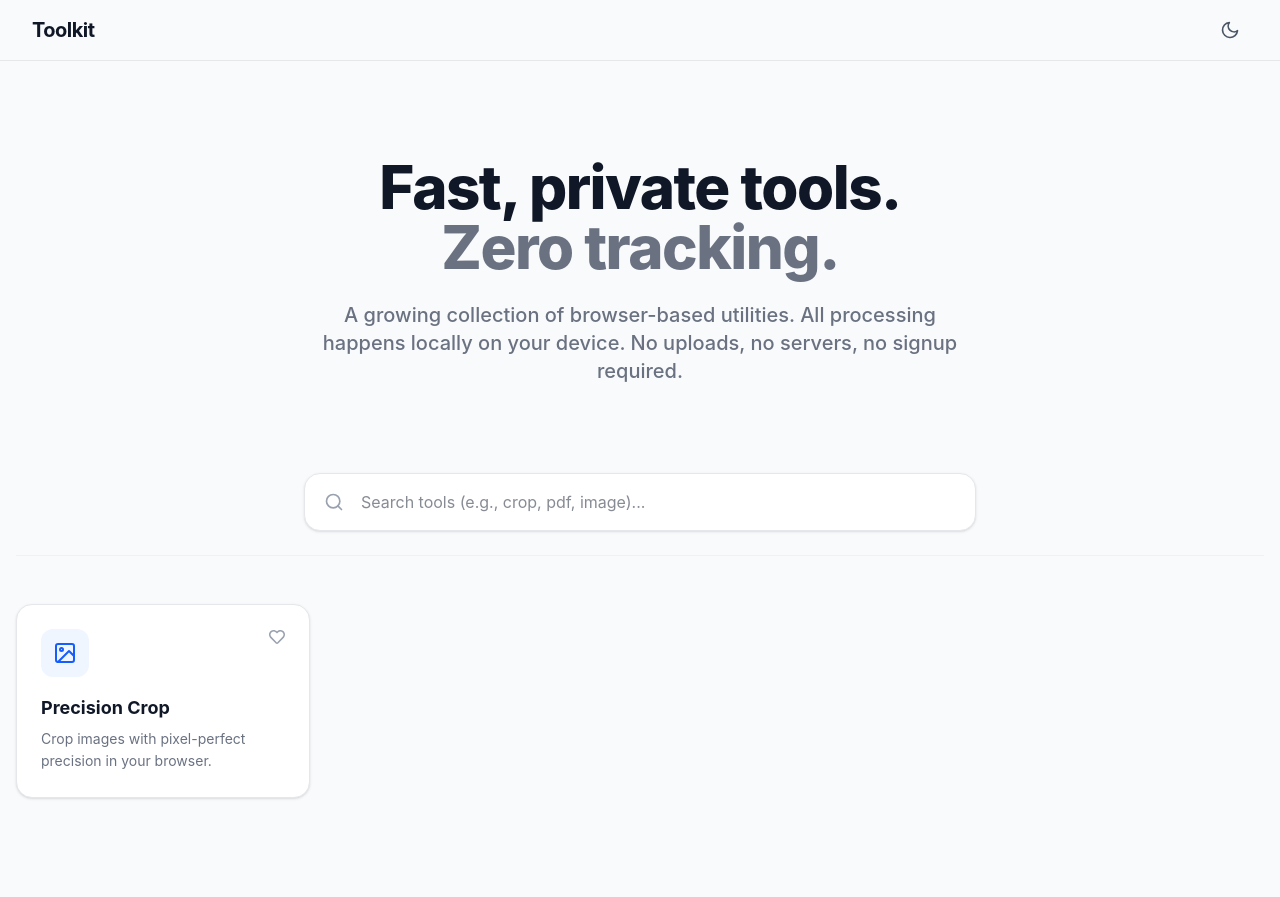
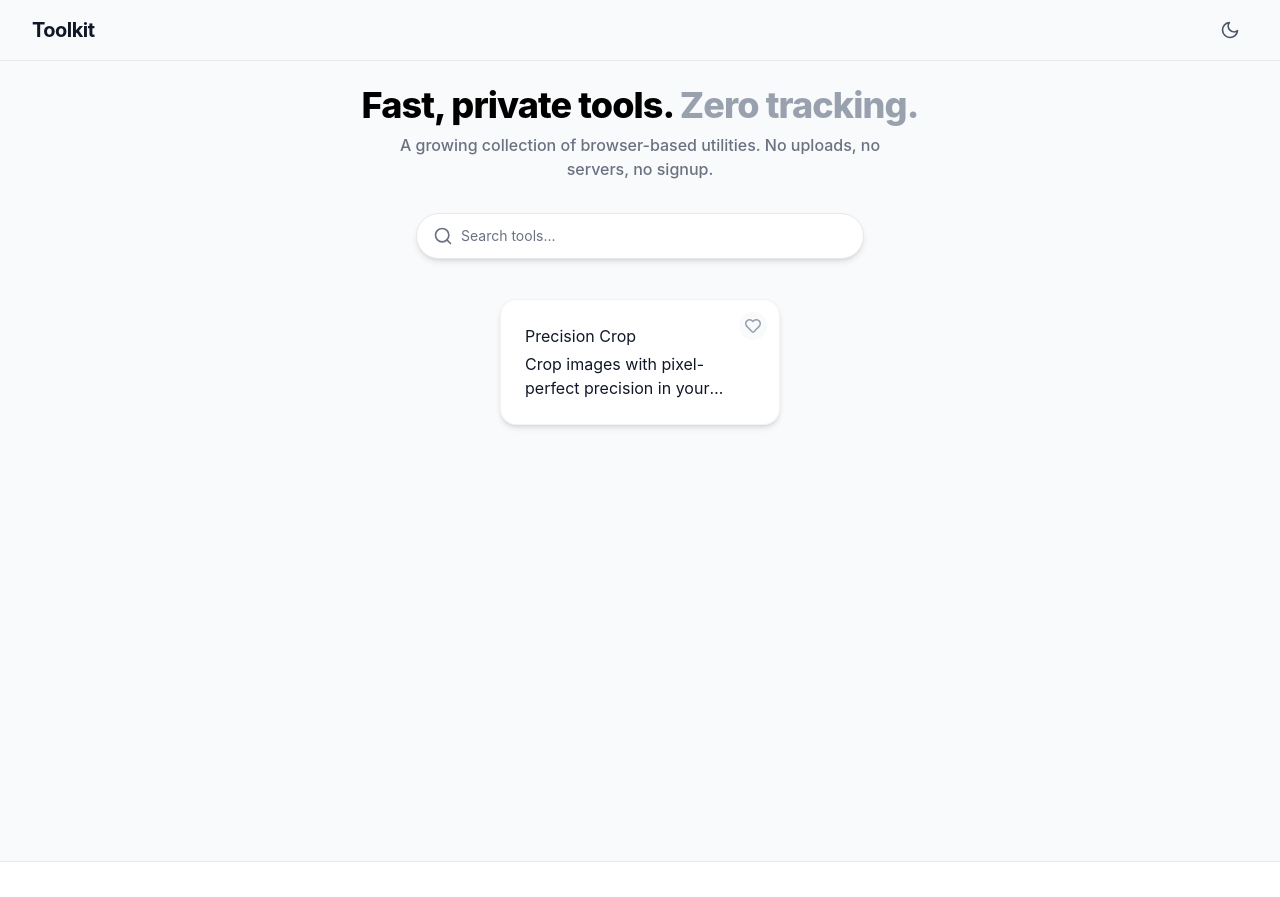
Before and after one commit to thepabitrams/toolkit, an Astro site: page / in a window 1280 px wide. Shown: the top 897 px of the page. Built offline with nearby package versions, Linux system fonts and the light colour scheme; Astro itself is replaced by a stand-in of ours.

Commit message:
style: tighten hero spacing only

```diff
--- a/src/_pages/home/Home.astro
+++ b/src/_pages/home/Home.astro
@@ -1,6 +1,6 @@
 ---
 import BaseLayout from '../../layouts/BaseLayout.astro';
-import ToolExplorer from './ui/ToolExplorer.tsx';
+import { ToolHub } from './ui/ToolHub.tsx';
 ---
 <BaseLayout
   title="Toolkit by Pabitra Mohan Singh"
@@ -9,17 +9,16 @@ import ToolExplorer from './ui/ToolExplorer.tsx';
 >
   <div class="min-h-screen bg-gray-50 dark:bg-gray-950 pb-24">
 
-    <section class="pt-24 pb-16 px-4 text-center">
-      <h1 class="text-4xl md:text-6xl font-extrabold tracking-tight text-gray-900 dark:text-white mb-6">
-        Fast, private tools. <br class="hidden sm:block" />
-        <span class="text-gray-500 dark:text-gray-400">Zero tracking.</span>
+    <section class="pt-6 pb-4 px-4 text-center flex flex-col items-center">
+      <h1 class="text-3xl md:text-4xl font-extrabold tracking-tight text-black dark:text-white mb-2 max-w-2xl">
+        Fast, private tools. <span class="text-gray-400 dark:text-gray-500">Zero tracking.</span>
       </h1>
-      <p class="text-lg md:text-xl text-gray-500 dark:text-gray-400 max-w-2xl mx-auto font-medium">
-        A growing collection of browser-based utilities. All processing happens locally on your device. No uploads, no servers, no signup required.
+      <p class="text-base text-gray-500 dark:text-gray-400 max-w-lg mx-auto font-medium">
+        A growing collection of browser-based utilities. No uploads, no servers, no signup.
       </p>
     </section>
 
-    <ToolExplorer client:load />
+    <ToolHub client:load />
 
   </div>
 </BaseLayout>
--- a/src/_pages/home/ui/Search.tsx
+++ b/src/_pages/home/ui/Search.tsx
@@ -1,29 +1,69 @@
 import { FiSearch } from 'react-icons/fi';
+import { Motion } from '@/core/motion/motion';
+import { searchMotion } from '@/core/motion/compositions/searchMotion';
 
-interface SearchProperties {
-  searchQuery: string;
-  onSearchChange: (query: string) => void;
-  placeholderText?: string;
+interface SearchProps {
+  value: string;
+  onChange: (value: string) => void;
+  placeholder?: string;
+  offset?: string;
 }
 
 export function Search({
-  searchQuery,
-  onSearchChange,
-  placeholderText = 'Search tools...',
-}: SearchProperties) {
+  value,
+  onChange,
+  placeholder = 'Search tools...',
+  offset = 'top-[60px]'
+}: SearchProps) {
   return (
-    <div className="relative w-full max-w-2xl mx-auto group">
-      <FiSearch
-        className="absolute left-5 top-1/2 -translate-y-1/2 text-gray-400 transition-colors duration-200 group-focus-within:text-blue-500"
-        size={20}
-      />
-      <input
-        type="text"
-        value={searchQuery}
-        onChange={(event) => onSearchChange(event.target.value)}
-        placeholder={placeholderText}
-        className="w-full pl-14 pr-6 py-4 bg-white dark:bg-gray-900 text-gray-900 dark:text-white border border-gray-200 dark:border-gray-800 rounded-2xl shadow-sm outline-none transition-all duration-200 focus:border-blue-500 focus:ring-4 focus:ring-blue-500/10"
-      />
+    <div className={`sticky ${offset} z-40 py-4`}>
+      <div className="flex justify-center">
+        <div className="relative w-full max-w-md group">
+          <Motion
+            preset={searchMotion}
+            as="div"
+            className={`
+              relative w-full
+              rounded-full
+              overflow-hidden
+              bg-white dark:bg-gray-800
+              border border-gray-200 dark:border-gray-700
+              hover:border-gray-300 dark:hover:border-gray-600
+              focus-within:border-blue-500
+              focus-within:ring-2 focus-within:ring-blue-500/20
+            `}
+          >
+            <FiSearch
+              className={`
+                absolute left-4 top-1/2 -translate-y-1/2
+                w-5 h-5
+                text-gray-500 dark:text-gray-400
+                transition-colors duration-200
+                group-hover:text-blue-500 dark:group-hover:text-blue-400
+                group-focus-within:text-blue-500 dark:group-focus-within:text-blue-400
+                pointer-events-none
+                z-10
+              `}
+            />
+            <input
+              type="text"
+              value={value}
+              onChange={(e) => onChange(e.target.value)}
+              placeholder={placeholder}
+              className={`
+                w-full pl-11 pr-4 py-3
+                bg-transparent
+                text-sm
+                text-gray-900 dark:text-white
+                placeholder:text-gray-500 dark:placeholder:text-gray-400
+                outline-none
+                border-none
+                focus:ring-0
+              `}
+            />
+          </Motion>
+        </div>
+      </div>
     </div>
   );
 }
--- a/src/_pages/home/ui/ToolCard.tsx
+++ b/src/_pages/home/ui/ToolCard.tsx
@@ -1,60 +1,156 @@
-import { memo } from 'react';
+import { memo, useRef, useState, useEffect } from 'react';
 import { useToolStore } from '@/shared/store/toolStore';
 import { FaHeart, FaRegHeart } from 'react-icons/fa';
-import { FiImage, FiFileText, FiFolder } from 'react-icons/fi';
 import type { ToolConfig } from '@/config/tools';
+import { Motion } from '@/core/motion/motion';
+import { toolCardGridMotion, toolCardListMotion } from '@/core/motion/compositions/toolCardMotion';
+import { marqueeSwing } from '@/core/motion/presets/marqueeSwing';
+import { injectKeyframes } from '@/core/motion/core/injection/keyframes';
 
-interface ToolCardProperties {
-  toolMetadata: ToolConfig;
+interface ToolCardProps {
+  tool: ToolConfig;
+  variant?: 'grid' | 'list';
+  onToolSelect?: (toolSlug: string) => void;
+  onToolHover?: (toolSlug: string) => void;
+  isLoading?: boolean;
 }
 
-export const ToolCard = memo(function ToolCard({ toolMetadata }: ToolCardProperties) {
+export const ToolCard = memo(function ToolCard({
+  tool,
+  variant = 'grid',
+  onToolSelect,
+  onToolHover,
+  isLoading,
+}: ToolCardProps) {
   const { favorites, toggleFavorite, incrementUsage } = useToolStore();
-  const isFavorite = favorites.includes(toolMetadata.slug);
+  const isFavorite = favorites.includes(tool.slug);
 
-  const handleFavoriteToggle = (event: React.MouseEvent) => {
-    event.preventDefault();
-    event.stopPropagation();
-    toggleFavorite(toolMetadata.slug);
+  const handleClick = () => {
+    incrementUsage(tool.slug);
+
+    if (onToolSelect) {
+      onToolSelect(tool.slug);
+    } else {
+      window.location.href = `/${tool.slug}`;
+    }
   };
 
-  const handleCardClick = () => {
-    incrementUsage(toolMetadata.slug);
+  const handleFavorite = (e: React.MouseEvent) => {
+    e.stopPropagation();
+    toggleFavorite(tool.slug);
   };
 
-  const CategoryIcon =
-    toolMetadata.category === 'media' ? FiImage :
-    toolMetadata.category === 'productivity' ? FiFileText : FiFolder;
+  const textRef = useRef<HTMLHeadingElement>(null);
+  const [isOverflowing, setIsOverflowing] = useState(false);
+
+  const injectedRef = useRef(false);
+  useEffect(() => {
+    if (!injectedRef.current) {
+      injectKeyframes(marqueeSwing.name, marqueeSwing.keyframes);
+      injectedRef.current = true;
+    }
+  }, []);
+
+  useEffect(() => {
+    if (textRef.current) {
+      setIsOverflowing(textRef.current.scrollWidth > textRef.current.clientWidth);
+    }
+  }, [tool.name]);
+
+  if (variant === 'list') {
+    return (
+      <Motion
+        preset={toolCardListMotion}
+        as="div"
+        className={`flex items-center gap-3 px-4 py-2 rounded-lg cursor-pointer select-none transition-opacity ${
+          isLoading ? 'opacity-50 cursor-wait' : ''
+        }`}
+        onClick={handleClick}
+        onMouseEnter={() => onToolHover?.(tool.slug)}
+      >
+        <div className="flex-1 min-w-0 overflow-hidden">
+          {isOverflowing ? (
+            <div
+              className="text-sm font-medium text-gray-800 dark:text-gray-200 whitespace-nowrap inline-block"
+              style={{ animation: 'marquee-swing 4s ease-in-out infinite' }}
+            >
+              {tool.name}
+            </div>
+          ) : (
+            <div
+              ref={textRef}
+              className="text-sm font-medium text-gray-800 dark:text-gray-200 whitespace-nowrap"
+            >
+              {tool.name}
+            </div>
+          )}
+        </div>
+        <button
+          onClick={handleFavorite}
+          className="text-gray-400 hover:text-red-500 transition-colors flex-shrink-0"
+          aria-label="Toggle favorite"
+        >
+          {isFavorite ? (
+            <FaHeart className="text-red-500 w-3.5 h-3.5" />
+          ) : (
+            <FaRegHeart className="w-3.5 h-3.5" />
+          )}
+        </button>
+      </Motion>
+    );
+  }
 
   return (
-    <a
-      href={`/${toolMetadata.slug}`}
-      onClick={handleCardClick}
-      className="group relative flex flex-col p-6 bg-white dark:bg-gray-900 rounded-2xl border border-gray-200 dark:border-gray-800 shadow-sm transition-all duration-300 hover:-translate-y-1 hover:shadow-xl dark:hover:border-gray-700 h-full"
+    <Motion
+      preset={toolCardGridMotion}
+      as="div"
+      className={`
+        w-full max-w-[280px] mx-auto
+        cursor-pointer select-none
+        bg-white dark:bg-gray-900
+        rounded-2xl
+        border border-gray-200/50 dark:border-gray-800/50
+        overflow-hidden
+        transition-opacity
+        ${isLoading ? 'opacity-50 cursor-wait' : ''}
+      `}
+      onClick={handleClick}
+      onMouseEnter={() => onToolHover?.(tool.slug)}
     >
+      <div className="relative p-6">
         <button
-        onClick={handleFavoriteToggle}
-        className="absolute top-4 right-4 p-2 rounded-full text-gray-400 hover:bg-red-50 dark:hover:bg-red-950/30 transition-colors z-10"
+          onClick={handleFavorite}
+          className="absolute top-3 right-3 p-1.5 rounded-full bg-gray-50 dark:bg-gray-800 hover:bg-gray-200 dark:hover:bg-gray-700 transition-colors z-10"
           aria-label="Toggle favorite"
         >
           {isFavorite ? (
             <FaHeart className="text-red-500 w-4 h-4" />
           ) : (
-          <FaRegHeart className="w-4 h-4 group-hover:text-red-400 transition-colors" />
+            <FaRegHeart className="text-gray-400 group-hover:text-red-400 w-4 h-4 transition-colors" />
           )}
         </button>
 
-      <div className="mb-5 inline-flex items-center justify-center w-12 h-12 rounded-xl bg-blue-50 dark:bg-blue-900/20 text-blue-600 dark:text-blue-400">
-        <CategoryIcon size={24} />
+        <div className="pr-8 overflow-hidden">
+          {isOverflowing ? (
+            <div
+              className="tool-title mb-1 whitespace-nowrap inline-block"
+              style={{ animation: 'marquee-swing 4s ease-in-out infinite' }}
+            >
+              {tool.name}
+            </div>
+          ) : (
+            <h3 ref={textRef} className="tool-title mb-1 whitespace-nowrap">
+              {tool.name}
+            </h3>
+          )}
         </div>
 
-      <h3 className="text-lg font-bold text-gray-900 dark:text-white mb-2 pr-6 leading-tight line-clamp-1">
-        {toolMetadata.name}
-      </h3>
-
-      <p className="text-sm text-gray-500 dark:text-gray-400 line-clamp-2 leading-relaxed grow">
-        {toolMetadata.seoDescription}
+        <p className="tool-description line-clamp-2">
+          {tool.seoDescription}
         </p>
-    </a>
+      </div>
+    </Motion>
   );
 });
+
+ToolCard.displayName = 'ToolCard';
--- /dev/null
+++ b/src/_pages/home/ui/ToolCatalog.tsx
@@ -0,0 +1,102 @@
+import { ToolCard } from './ToolCard';
+import { Grid } from '@/shared/ui/Grid';
+import type { ToolConfig } from '@/config/tools';
+
+interface ToolCatalogProps {
+  tools: ToolConfig[];
+  variant: 'grid' | 'list';
+  loading: boolean;
+  currentToolId: string | null;
+  onToolSelect?: (toolSlug: string) => void;
+  onToolHover?: (toolSlug: string) => void;
+  loadingToolId?: string | null;
+}
+
+const SkeletonCard = () => (
+  <div className="bg-white dark:bg-gray-900 rounded-2xl p-6 shadow-xs border border-gray-200/50 dark:border-gray-800/50 animate-pulse w-full max-w-[280px] mx-auto">
+    <div className="w-7 h-7 rounded-full bg-gray-200 dark:bg-gray-700 ml-auto mb-4" />
+    <div className="h-5 bg-gray-200 dark:bg-gray-700 rounded w-3/4 mb-1" />
+    <div className="h-4 bg-gray-200 dark:bg-gray-700 rounded w-full mb-1" />
+    <div className="h-4 bg-gray-200 dark:bg-gray-700 rounded w-2/3" />
+  </div>
+);
+
+const SkeletonRow = () => (
+  <div className="flex items-center gap-3 px-4 py-2 rounded-lg animate-pulse">
+    <div className="flex-1 h-4 bg-gray-200 dark:bg-gray-700 rounded w-3/4" />
+    <div className="w-5 h-5 rounded-full bg-gray-200 dark:bg-gray-700" />
+  </div>
+);
+
+export function ToolCatalog({
+  tools,
+  variant,
+  loading,
+  currentToolId,
+  onToolSelect,
+  onToolHover,
+  loadingToolId,
+}: ToolCatalogProps) {
+  if (loading) {
+    if (variant === 'list') {
+      return (
+        <div className="space-y-1">
+          {[...Array(8)].map((_, i) => <SkeletonRow key={i} />)}
+        </div>
+      );
+    }
+    return (
+      <Grid minCardWidth={200} gap={16} className="pt-6">
+        {[...Array(12)].map((_, i) => <SkeletonCard key={i} />)}
+      </Grid>
+    );
+  }
+
+  if (tools.length === 0) {
+    return (
+      <div className="text-center py-12 text-gray-500 dark:text-gray-400">
+        <p className="text-lg">No tools found. Try a different search.</p>
+      </div>
+    );
+  }
+
+  if (variant === 'list') {
+    return (
+      <div className="space-y-1">
+        {tools.map((tool) => (
+          <div
+            key={tool.slug}
+            className={`rounded-lg transition-colors ${
+              currentToolId === tool.slug
+                ? 'bg-blue-50 dark:bg-blue-900/30 border-l-4 border-blue-500'
+                : ''
+            }`}
+          >
+            <ToolCard
+              tool={tool}
+              variant="list"
+              onToolSelect={onToolSelect}
+              onToolHover={onToolHover}
+              isLoading={loadingToolId === tool.slug}
+            />
+          </div>
+        ))}
+      </div>
+    );
+  }
+
+  return (
+    <Grid minCardWidth={200} gap={16} className="pt-6">
+      {tools.map((tool) => (
+        <ToolCard
+          key={tool.slug}
+          tool={tool}
+          variant="grid"
+          onToolSelect={onToolSelect}
+          onToolHover={onToolHover}
+          isLoading={loadingToolId === tool.slug}
+        />
+      ))}
+    </Grid>
+  );
+}
--- a/src/_pages/home/ui/ToolExplorer.tsx
+++ /dev/null
@@ -1,85 +0,0 @@
-import { useState, useDeferredValue } from 'react';
-import { tools as allTools } from '@/config/tools';
-import { ToolCard } from './ToolCard';
-import { Search } from './Search';
-import { useToolStore } from '@/shared/store/toolStore';
-
-const TOOLS_PER_PAGE = 50;
-
-export default function ToolExplorer() {
-  const [searchQuery, setSearchQuery] = useState('');
-  const [visibleCount, setVisibleCount] = useState(TOOLS_PER_PAGE);
-  const deferredSearchQuery = useDeferredValue(searchQuery);
-  const { favorites, usageCounts } = useToolStore();
-
-  // 1. INLINE SORTING LOGIC
-  const sortedTools = [...allTools].sort((toolA, toolB) => {
-    const isFavA = favorites.includes(toolA.slug) ? 1 : 0;
-    const isFavB = favorites.includes(toolB.slug) ? 1 : 0;
-    if (isFavA !== isFavB) return isFavB - isFavA;
-
-    const usageA = usageCounts[toolA.slug] || 0;
-    const usageB = usageCounts[toolB.slug] || 0;
-    if (usageA !== usageB) return usageB - usageA;
-
-    return toolA.name.localeCompare(toolB.name);
-  });
-
-  // 2. FILTERING LOGIC
-  const filteredTools = sortedTools.filter((tool) => {
-    if (!deferredSearchQuery) return true;
-    const normalizedQuery = deferredSearchQuery.toLowerCase();
-    return (
-      tool.name.toLowerCase().includes(normalizedQuery) ||
-      tool.seoDescription.toLowerCase().includes(normalizedQuery)
-    );
-  });
-
-  const visibleTools = filteredTools.slice(0, visibleCount);
-  const hasMore = visibleCount < filteredTools.length;
-
-  const handleSearchChange = (value: string) => {
-    setSearchQuery(value);
-    setVisibleCount(TOOLS_PER_PAGE);
-  };
-
-  return (
-    <div className="max-w-7xl mx-auto px-4 pb-24">
-      {/* Fixed top-[60px] to top-15 */}
-      <div className="sticky top-15 z-40 bg-gray-50/90 dark:bg-gray-950/90 backdrop-blur-md py-6 px-4 border-b border-gray-200/50 dark:border-gray-800/50 mb-12 flex justify-center">
-        <Search
-          searchQuery={searchQuery}
-          onSearchChange={handleSearchChange}
-          placeholderText="Search tools (e.g., crop, pdf, image)..."
-        />
-      </div>
-
-      {filteredTools.length === 0 ? (
-        <div className="text-center py-20">
-          <p className="text-gray-500 dark:text-gray-400 text-lg">
-            No tools found matching "{searchQuery}".
-          </p>
-        </div>
-      ) : (
-        <>
-          <div className="grid grid-cols-1 sm:grid-cols-2 md:grid-cols-3 lg:grid-cols-4 gap-6">
-            {visibleTools.map((tool) => (
-              <ToolCard key={tool.slug} toolMetadata={tool} />
-            ))}
-          </div>
-
-          {hasMore && (
-            <div className="mt-12 flex justify-center">
-              <button
-                onClick={() => setVisibleCount((prev) => prev + TOOLS_PER_PAGE)}
-                className="px-8 py-3 bg-white dark:bg-gray-800 border border-gray-200 dark:border-gray-700 rounded-full text-sm font-semibold text-gray-700 dark:text-gray-200 shadow-sm hover:bg-gray-50 dark:hover:bg-gray-700 hover:scale-105 active:scale-95 transition-all"
-              >
-                Load More Tools
-              </button>
-            </div>
-          )}
-        </>
-      )}
-    </div>
-  );
-}
--- /dev/null
+++ b/src/_pages/home/ui/ToolHub.tsx
@@ -0,0 +1,51 @@
+import { useState } from 'react';
+import { Search } from './Search';
+import { ToolCatalog } from './ToolCatalog';
+import { Container } from '@/shared/ui/Container';
+import { tools as allTools } from '@/config/tools';
+import { useToolStore } from '@/shared/store/toolStore';
+
+export function ToolHub() {
+  const [searchQuery, setSearchQuery] = useState('');
+  const { favorites, usageCounts } = useToolStore();
+
+  let filteredTools = [...allTools];
+
+  if (searchQuery.trim()) {
+    const lower = searchQuery.toLowerCase();
+    filteredTools = filteredTools.filter(
+      (tool) =>
+        tool.name.toLowerCase().includes(lower) ||
+        tool.seoDescription.toLowerCase().includes(lower) ||
+        tool.category.toLowerCase().includes(lower)
+    );
+  }
+
+  filteredTools.sort((a, b) => {
+    const aFav = favorites.includes(a.slug) ? 1 : 0;
+    const bFav = favorites.includes(b.slug) ? 1 : 0;
+    if (aFav !== bFav) return bFav - aFav;
+
+    const aUsage = usageCounts[a.slug] || 0;
+    const bUsage = usageCounts[b.slug] || 0;
+    if (aUsage !== bUsage) return bUsage - aUsage;
+
+    return a.name.localeCompare(b.name);
+  });
+
+  return (
+    <div className="w-full bg-gray-50 dark:bg-gray-950">
+      <Container className="px-0">
+        <Search value={searchQuery} onChange={setSearchQuery} />
+      </Container>
+      <Container className="px-0">
+        <ToolCatalog
+          tools={filteredTools}
+          variant="grid"
+          loading={false}
+          currentToolId={null}
+        />
+      </Container>
+    </div>
+  );
+}
```
Lines whose indentation alone changed are shown as unchanged.
